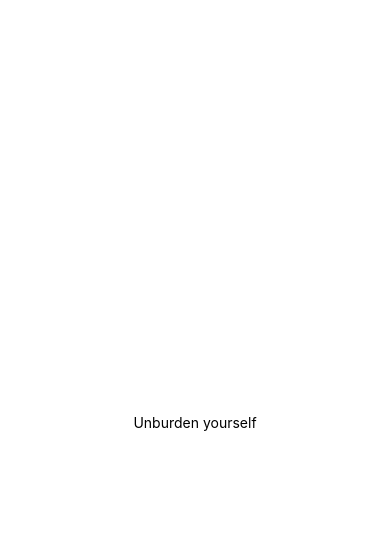
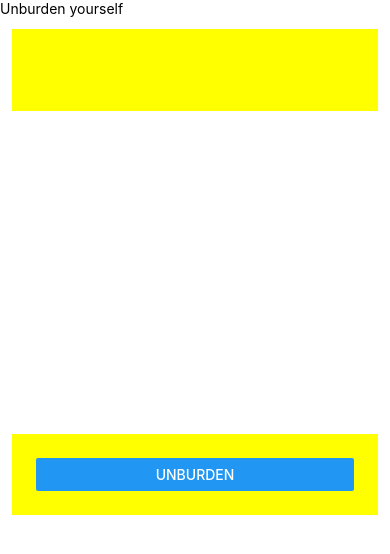
Before and after one commit to empleh/unburden, a React Native app: screen / in a window 390 px wide. Shown: the top 554 px of the page. Built offline with nearby package versions, Linux system fonts and the light colour scheme.

Commit message:
general layout and resetting data

```diff
--- a/App.tsx
+++ b/App.tsx
@@ -1,19 +1,9 @@
 import React from 'react';
-import { StyleSheet, Text, View } from 'react-native';
+import ApplicationContent from './components/app-content.component';
+
 
 export default function App() {
   return (
-    <View style={styles.container}>
-      <Text>Unburden yourself</Text>
-    </View>
+        <ApplicationContent/>
   );
 }
-
-const styles = StyleSheet.create({
-  container: {
-    flex: 1,
-    backgroundColor: '#fff',
-    alignItems: 'center',
-    justifyContent: 'center',
-  },
-});
--- /dev/null
+++ b/components/actions.component.tsx
@@ -0,0 +1,12 @@
+import React from 'react';
+import { Button, View } from 'react-native';
+
+const Actions = (props: { unburdenMessage: () => void }) => {
+    return (
+        <View style={{ margin: 12, padding: 24, backgroundColor: 'yellow' }}>
+            <Button onPress={props.unburdenMessage} title={'Unburden'} />
+        </View>
+    );
+};
+
+export default Actions;
--- /dev/null
+++ b/components/app-content.component.tsx
@@ -0,0 +1,38 @@
+import React, { useState } from 'react';
+import { View, Text, StyleSheet, SafeAreaView } from 'react-native';
+import Actions from './actions.component';
+import MessageEntry from './message-entry.component';
+
+const ApplicationContent = () => {
+    const [message, setMessage] = useState('');
+    const unburdenMessage = () => {
+        setMessage('');
+    };
+
+    return (
+        <SafeAreaView style={styles.container}>
+            <View style={styles.top}>
+                <Text>Unburden yourself</Text>
+                <MessageEntry message={message} setMessage={setMessage} />
+            </View>
+            <View style={styles.bottom}>
+                <Actions unburdenMessage={unburdenMessage} />
+            </View>
+        </SafeAreaView>
+    );
+};
+
+const styles = StyleSheet.create({
+    container: {
+        flex: 1,
+        flexDirection: 'column',
+    },
+    top: {
+        flex: 1,
+    },
+    bottom: {
+        flex: 1,
+    },
+});
+
+export default ApplicationContent;
--- /dev/null
+++ b/components/message-entry.component.tsx
@@ -0,0 +1,22 @@
+import React from 'react';
+import { TextInput, View } from 'react-native';
+
+const MessageEntry = (props: { message: string; setMessage: (value: string) => void }) => {
+  return (
+    <View style={{ margin: 12, padding: 24, backgroundColor: 'yellow' }}>
+      <TextInput
+        style={{
+          height: '100%',
+          width: '100%',
+          borderColor: 'gray',
+          borderWidth: 0,
+        }}
+        onChangeText={props.setMessage}
+        value={props.message}
+        multiline={true}
+      />
+    </View>
+  );
+};
+
+export default MessageEntry;
--- a/package.json
+++ b/package.json
@@ -8,7 +8,7 @@
     "eject": "expo eject"
   },
   "dependencies": {
-    "expo": "^35.0.0",
+    "expo": "35.0.0",
     "react": "16.8.3",
     "react-dom": "16.8.3",
     "react-native": "https://github.com/expo/react-native/archive/sdk-35.0.0.tar.gz",
```
Also changed, not shown: 2 other files (tests, documents, lock files or other folders).
